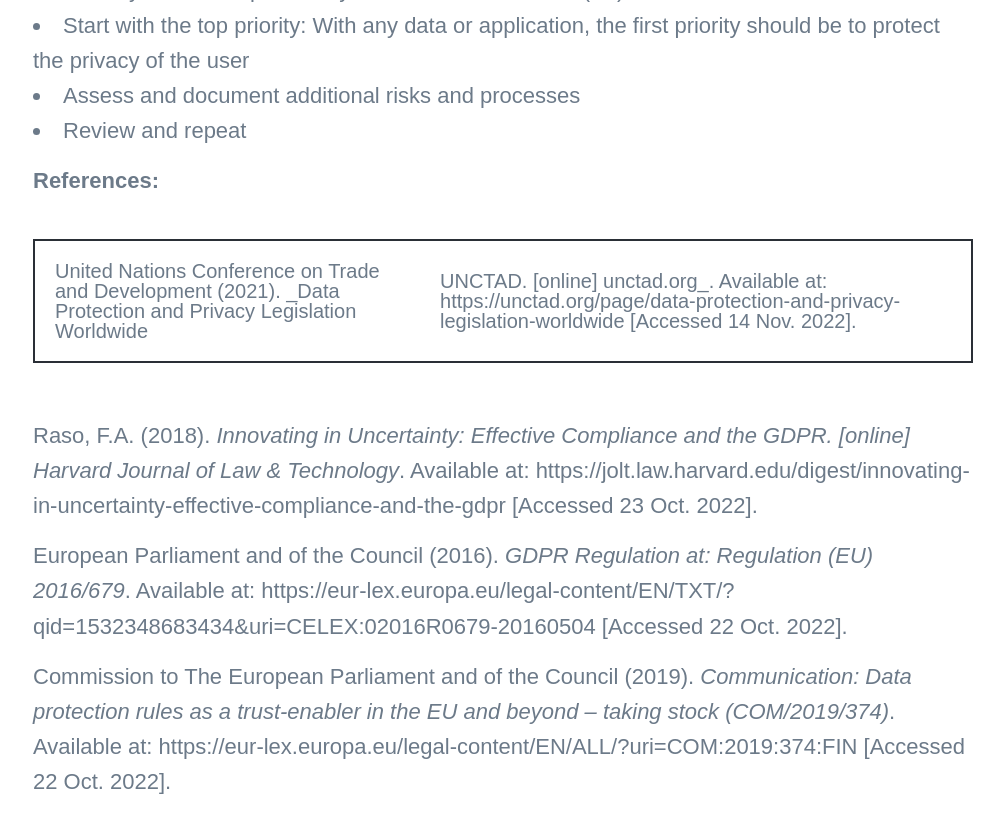
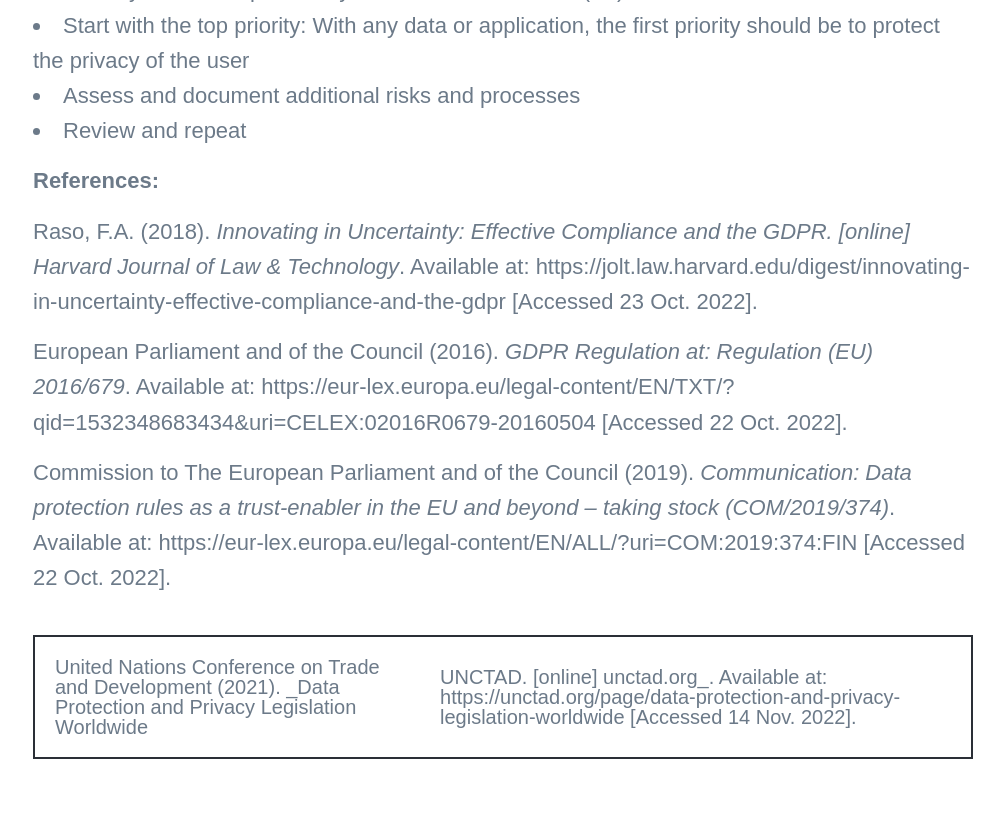
Before and after one commit to DaisyIpatzi/daisyipatzi.github.io, a Jekyll site: the page built from _posts/2022-11-14-summary-post2.md, in a window 1280 px wide and 900 px high, scrolled down 2156 px. Shown: the top 833 px of the window, without its empty margins (137-1141 px from the left). Built offline with Jekyll 4.4.1, drawn with Linux system fonts in a browser that asks for light colours; nearby versions of some CDN libraries; some web fonts are replaced.

```diff
--- a/_posts/2022-11-14-summary-post2.md
+++ b/_posts/2022-11-14-summary-post2.md
@@ -30,10 +30,11 @@ Complying with the GDPR means that companies act ethically in an aspect that is
 
 **References:**
 
-United Nations Conference on Trade and Development (2021). _Data Protection and Privacy Legislation Worldwide | UNCTAD. [online] unctad.org_. Available at: https://unctad.org/page/data-protection-and-privacy-legislation-worldwide  [Accessed 14 Nov. 2022].
-
 Raso, F.A. (2018). _Innovating in Uncertainty: Effective Compliance and the GDPR. [online] Harvard Journal of Law & Technology_. Available at: https://jolt.law.harvard.edu/digest/innovating-in-uncertainty-effective-compliance-and-the-gdpr [Accessed 23 Oct. 2022].
 
 European Parliament and of the Council (2016). _GDPR Regulation at: Regulation (EU) 2016/679_. Available at: https://eur-lex.europa.eu/legal-content/EN/TXT/?qid=1532348683434&uri=CELEX:02016R0679-20160504  [Accessed 22 Oct. 2022].
 
 Commission to The European Parliament and of the Council (2019). _Communication: Data protection rules as a trust-enabler in the EU and beyond – taking stock (COM/2019/374)_. Available at: https://eur-lex.europa.eu/legal-content/EN/ALL/?uri=COM:2019:374:FIN  [Accessed 22 Oct. 2022].
+
+
+United Nations Conference on Trade and Development (2021). _Data Protection and Privacy Legislation Worldwide | UNCTAD. [online] unctad.org_. Available at: https://unctad.org/page/data-protection-and-privacy-legislation-worldwide  [Accessed 14 Nov. 2022].
```
